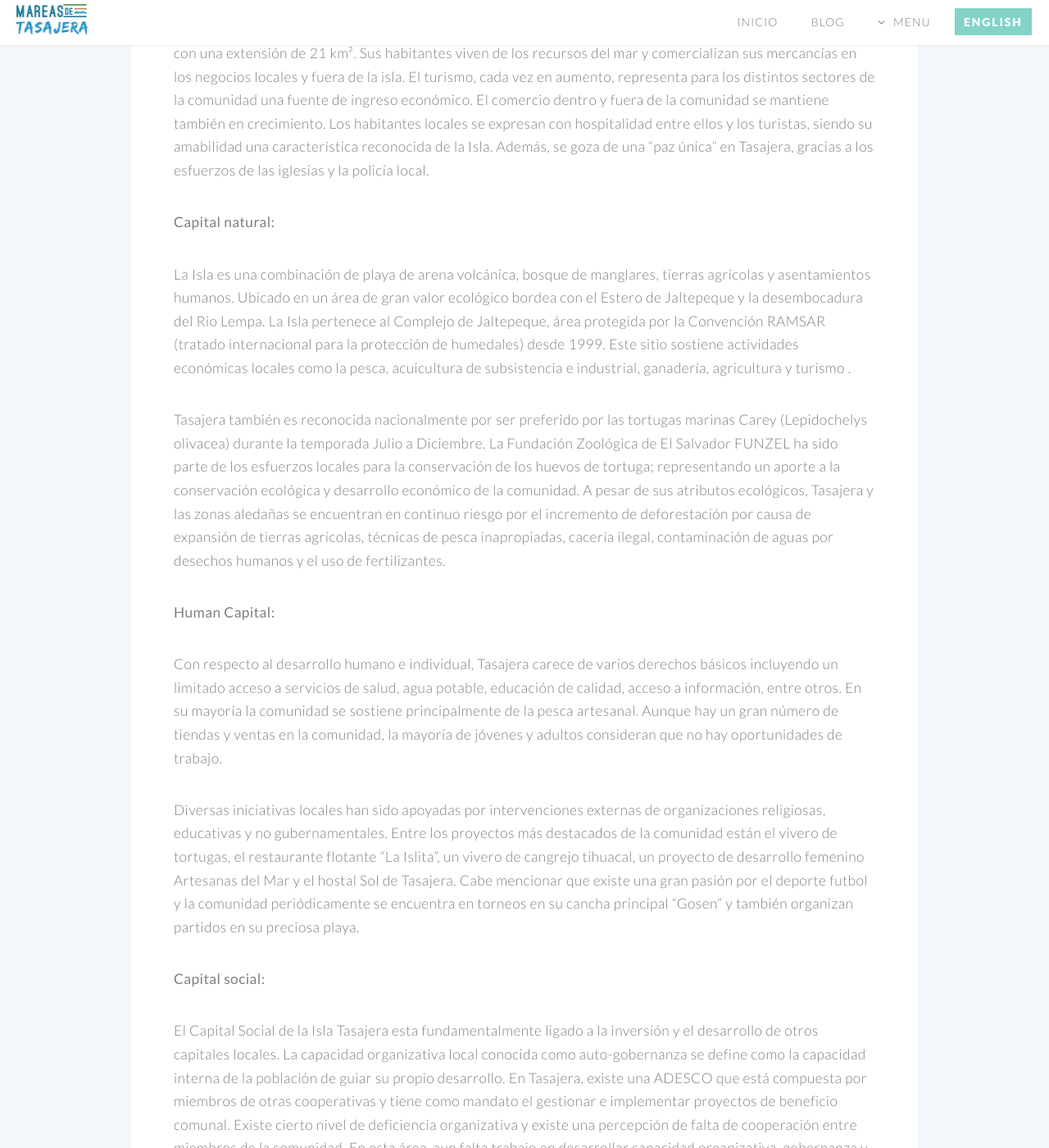
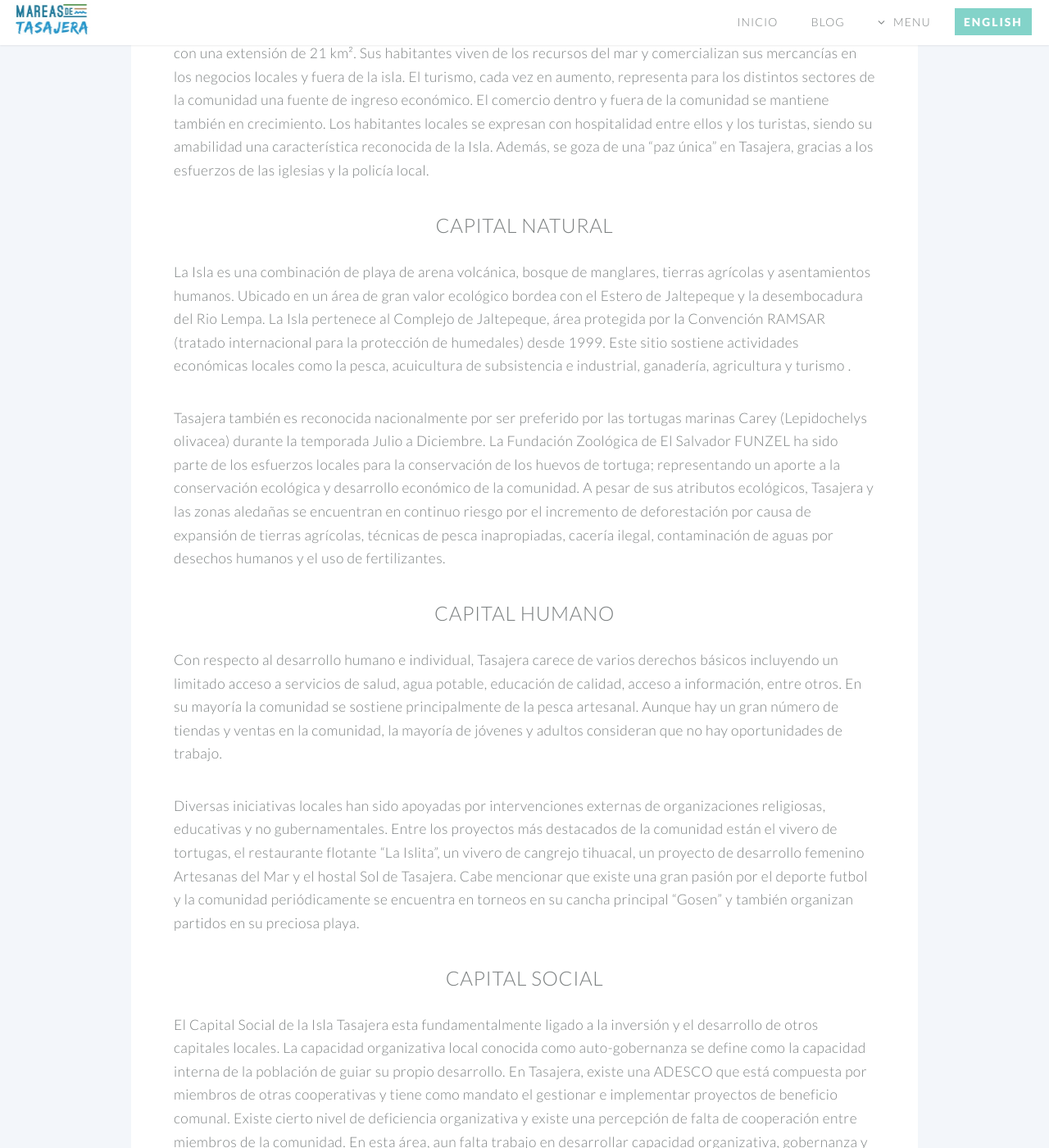
Before and after one commit to danteo90/danteo90.github.io, a Jekyll site: the page built from la-isla.html, in a window 1280 px wide and 1400 px high, scrolled down 1019 px. Shown: the whole window at 82% size. Built offline with Jekyll 4.4.1, drawn with Linux system fonts in a browser that asks for light colours.

Commit message:
Update la-isla.html

```diff
--- a/la-isla.html
+++ b/la-isla.html
@@ -22,15 +22,21 @@ layout: default
 										<h3>La Isla</h3>
 									</header>
 									<p>La Isla Tasajera está ubicada en el Municipio de San Luis la Herradura, departamento de La Paz, a 30 metros sobre el nivel del mar. Cuenta con una población aproximada de 1,845 habitantes; distribuidos en 2 caseríos con una extensión de 21 km². Sus habitantes viven de los recursos del mar y comercializan sus mercancías en los negocios locales y fuera de la isla. El turismo, cada vez en aumento, representa para los distintos sectores de la comunidad una fuente de ingreso económico. El comercio dentro y fuera de la comunidad se mantiene también en crecimiento. Los habitantes locales se expresan con hospitalidad entre ellos y los turistas, siendo su amabilidad una característica reconocida de la Isla. Además, se goza de una “paz única” en Tasajera, gracias a los esfuerzos de las iglesias y la policía local.</p>
-									<p><strong>Capital natural:</strong></p>
+									<header>
+										<h3>Capital Natural</h3>
+									</header>
 									<p>La Isla es una combinación de playa de arena volcánica, bosque de manglares, tierras agrícolas y asentamientos humanos. Ubicado en un área de gran valor ecológico bordea con el Estero de Jaltepeque y la desembocadura del Rio Lempa. La Isla pertenece al Complejo de Jaltepeque, área protegida por la Convención RAMSAR (tratado internacional para la protección de humedales) desde 1999. Este sitio sostiene actividades económicas locales como la pesca, acuicultura de subsistencia e industrial, ganadería, agricultura y turismo <proveer vinculo>.</p>
 									<p>Tasajera también es reconocida nacionalmente por ser preferido por las tortugas marinas Carey (Lepidochelys olivacea) durante la temporada Julio a Diciembre. La Fundación Zoológica de El Salvador FUNZEL ha sido parte de los esfuerzos locales para la conservación de los huevos de tortuga; representando un aporte a la conservación ecológica y desarrollo económico de la comunidad. A pesar de sus atributos ecológicos, Tasajera y las zonas aledañas se encuentran en continuo riesgo por el incremento de deforestación por causa de expansión de tierras agrícolas, técnicas de pesca inapropiadas, cacería ilegal, contaminación de aguas por desechos humanos y el uso de fertilizantes. </p>
-									<p><strong>Human Capital:</strong></p>
+									<header>
+										<h3>Capital Humano</h3>
+									</header>
 									<p>Con respecto al desarrollo humano e individual, Tasajera carece de varios derechos básicos incluyendo un limitado acceso a servicios de salud, agua potable, educación de calidad, acceso a información, entre otros. En su mayoría la comunidad se sostiene principalmente de la pesca artesanal. Aunque hay un gran número de tiendas y ventas en la comunidad, la mayoría de jóvenes y adultos consideran que no hay oportunidades de trabajo.</p>
 									<p>Diversas iniciativas locales han sido apoyadas por intervenciones externas de organizaciones religiosas, educativas y no gubernamentales. Entre los proyectos más destacados de la comunidad están el vivero de tortugas, el restaurante flotante “La Islita”, un vivero de cangrejo tihuacal, un proyecto de desarrollo femenino Artesanas del Mar y el hostal Sol de Tasajera. Cabe mencionar que existe una gran pasión por el deporte futbol y la comunidad periódicamente se encuentra en torneos en su cancha principal “Gosen” y también organizan partidos en su preciosa playa.</p>
-									<p><strong>Capital social:</strong></p>
+									<header>
+										<h3>Capital Social</h3>
+									</header>
 									<p>El Capital Social de la Isla Tasajera esta fundamentalmente ligado a la inversión y el desarrollo de otros capitales locales. La capacidad organizativa local conocida como auto-gobernanza se define como la capacidad interna de la población de guiar su propio desarrollo. En Tasajera, existe una ADESCO que está compuesta por miembros de otras cooperativas y tiene como mandato el gestionar e implementar proyectos de beneficio comunal. Existe cierto nivel de deficiencia organizativa y existe una percepción de falta de cooperación entre miembros de la comunidad. En esta área, aun falta trabajo en desarrollar capacidad organizativa, gobernanza y participación colectiva.</p>
-									<iframe src="http://kml.inovmapping.com/fileframe.php?q=Isla-Tasajera-2" width="1120" height="630" style="border: 0px;"></iframe>
+									<iframe src="http://kml.inovmapping.com/fileframe.php?q=Isla-Tasajera-2" width="100%" style="border: 0px;"></iframe>
 								</section>
 							</div>
 
```
